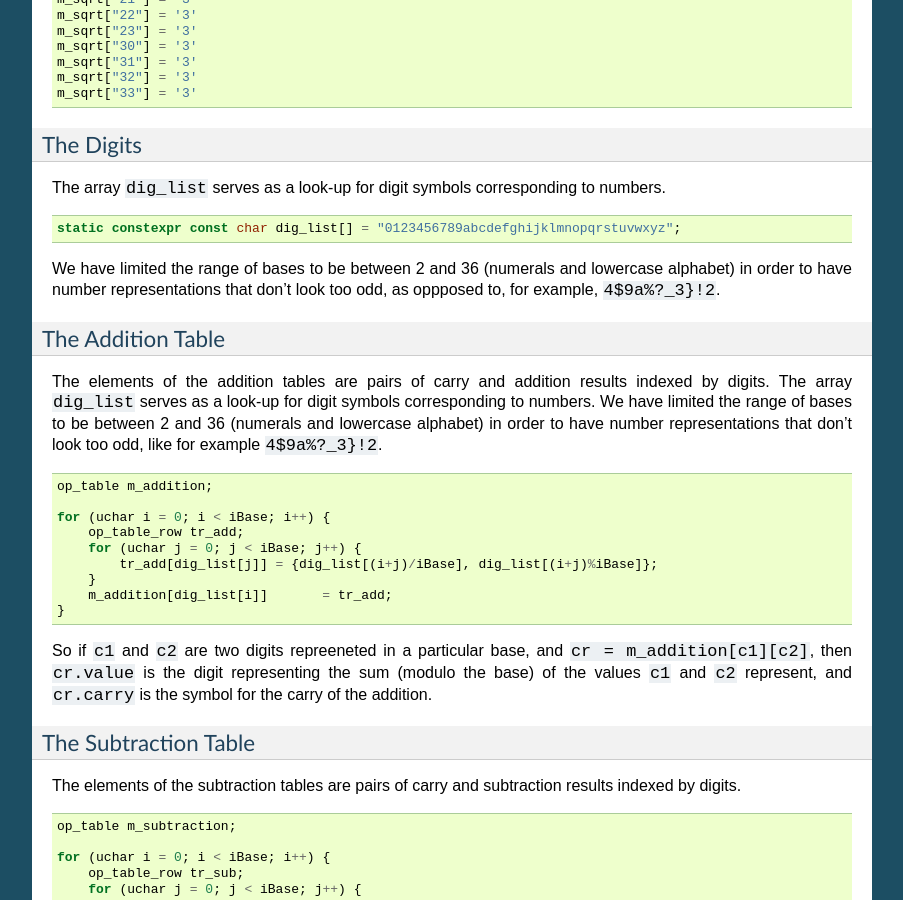
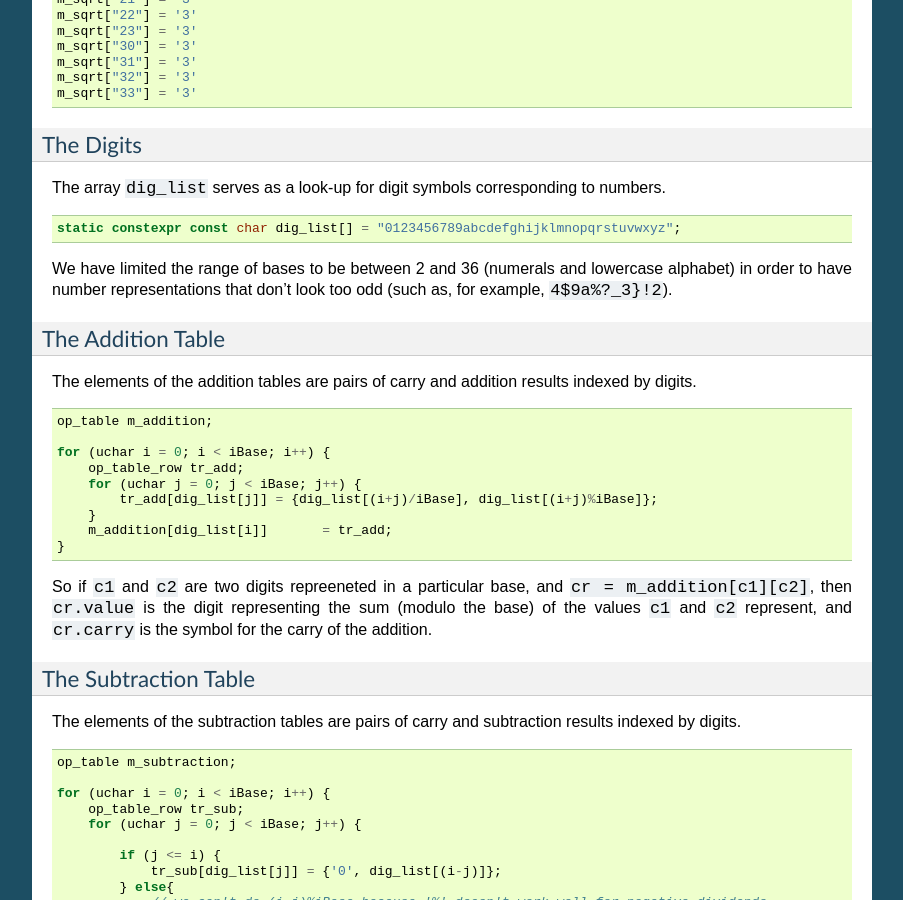
Before and after one commit to jodyxha/LongNum, a Sphinx documentation site: the page built from sphinxdocs/source/longnum_tables.rst, in a window 1280 px wide and 900 px high, scrolled down 1214 px. Shown: the whole window, without its empty margins (198-1101 px from the left). Built offline with Sphinx 7.4.7, drawn with Linux system fonts in a browser that asks for light colours; pages that are not in the unit, such as notebooks, are missing from menus.

Commit message:
minor corrections

```diff
--- a/sphinxdocs/source/algorithms/square_root_example.rst
+++ b/sphinxdocs/source/algorithms/square_root_example.rst
@@ -36,7 +36,7 @@ Get the next pair and append it to the remainder
 
 .. figure:: ../../images/sqrt_it_1_loop_1B.png
 
-Now find the largest number :math:`x` such that :math:`x \times (20 \times 2 + x)` is less than or equal to the remainder :math:`r=143`, where :math:`s` consists of the current solution's digits.
+Now find the largest number :math:`x` such that :math:`x \times (20 \times s + x)` is less than or equal to the remainder :math:`r=143`, where :math:`s` consists of the current solution's digits ("2").
 This number is the next digit of the solution.
 In this case we have :math:`3 \times (40+3) = 129 < 143`.
 
--- a/sphinxdocs/source/longnum_algorithms.rst
+++ b/sphinxdocs/source/longnum_algorithms.rst
@@ -11,8 +11,8 @@ In addition to that, there is also the implementation of a longhand square root.
 
 The actual implementations  handle only positive numbers (including 0).
 
-In order to deal with negative numbers, as well, thre are some helper functions
-which make the operands positive but keeep track of the sign for the result.
+In order to deal with negative numbers, as well, there are some helper functions
+which make the operands positive but keep track of the sign for the result.
 
 
 **The Algorithms for Positive Numbers**
--- a/sphinxdocs/source/longnum_tables.rst
+++ b/sphinxdocs/source/longnum_tables.rst
@@ -95,7 +95,7 @@ to numbers.
 
 We have limited the range of bases to be between 2 and 36
 (numerals and lowercase alphabet) in order to have number representations
-that don't look too odd, as oppposed to, for example, ``4$9a%?_3}!2``.
+that don't look too odd (such as, for example, ``4$9a%?_3}!2``).
 
 
 .. _add_table_ref:
@@ -105,10 +105,7 @@ The Addition Table
 
 The elements of the addition tables are pairs of carry and addition results
 indexed by digits.
-The array ``dig_list`` serves as a look-up for digit symbols corresponding
-to numbers. We have limited the range of bases to be between 2 and 36
-(numerals and lowercase alphabet) in order to have number representations
-that don't look too odd, like for example ``4$9a%?_3}!2``.
+
 
 
 .. code-block:: c++
```
Also changed, not shown: sphinxdocs/source/algorithms/square_root.rst (line endings or trailing spaces).
